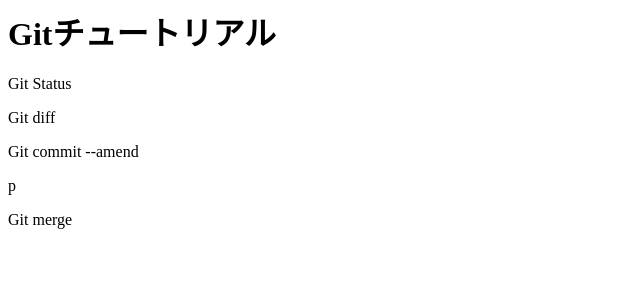
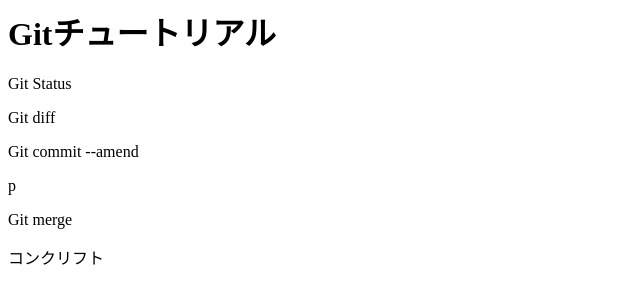
Before and after one commit to dgkimr/git_tutorial, a plain HTML site: page index.html in a window 1280 px wide. Shown: the full height of the page, 0-640 px from the left. Drawn offline with Linux system fonts and the light colour scheme.

Commit message:
コンクリフトを追記

```diff
--- a/index.html
+++ b/index.html
@@ -3,3 +3,4 @@
 <p>Git diff</p>
 <p>Git commit --amend</p>p
 <p>Git merge</p>
+<p>コンクリフト</p>
```
